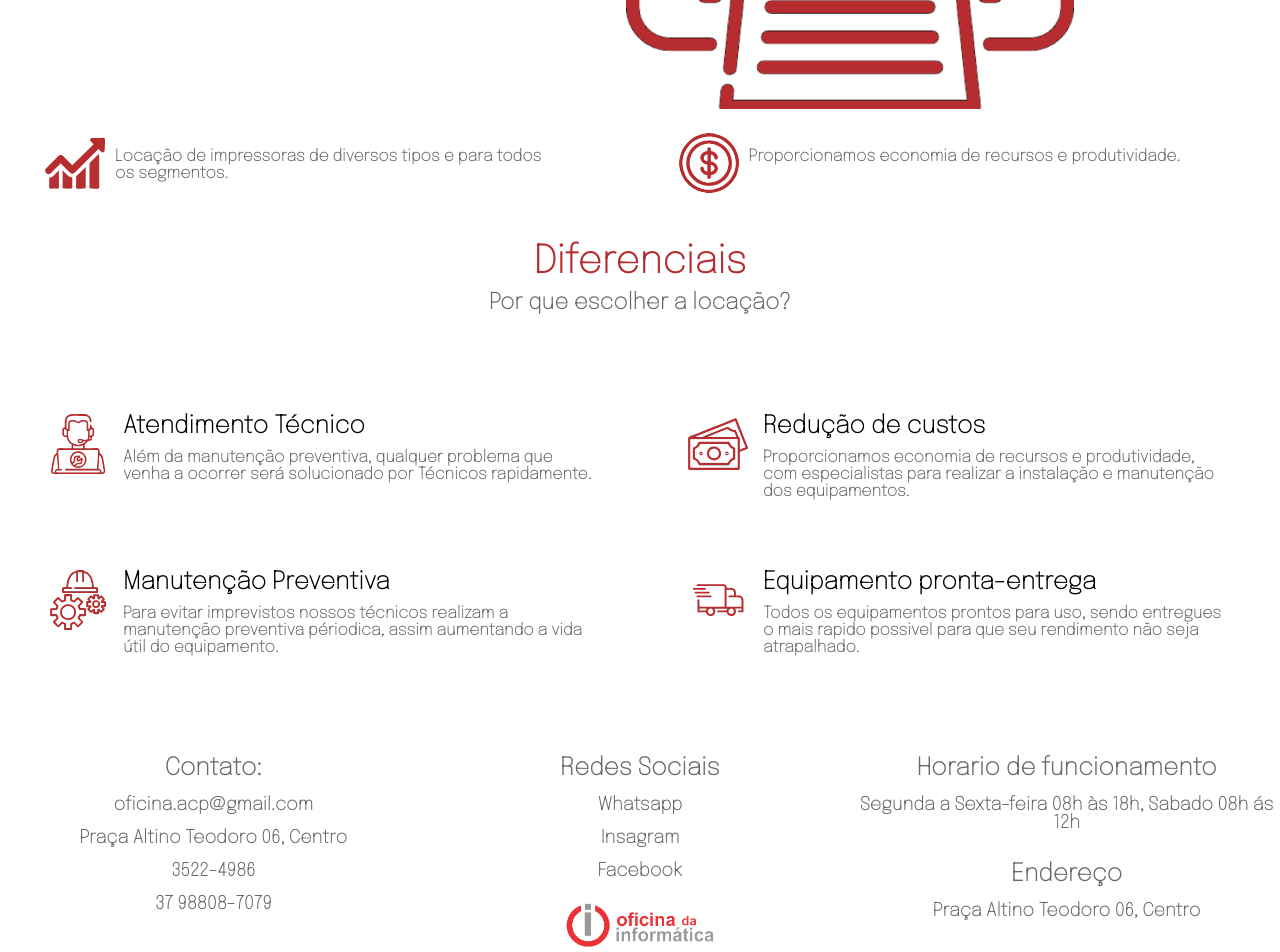
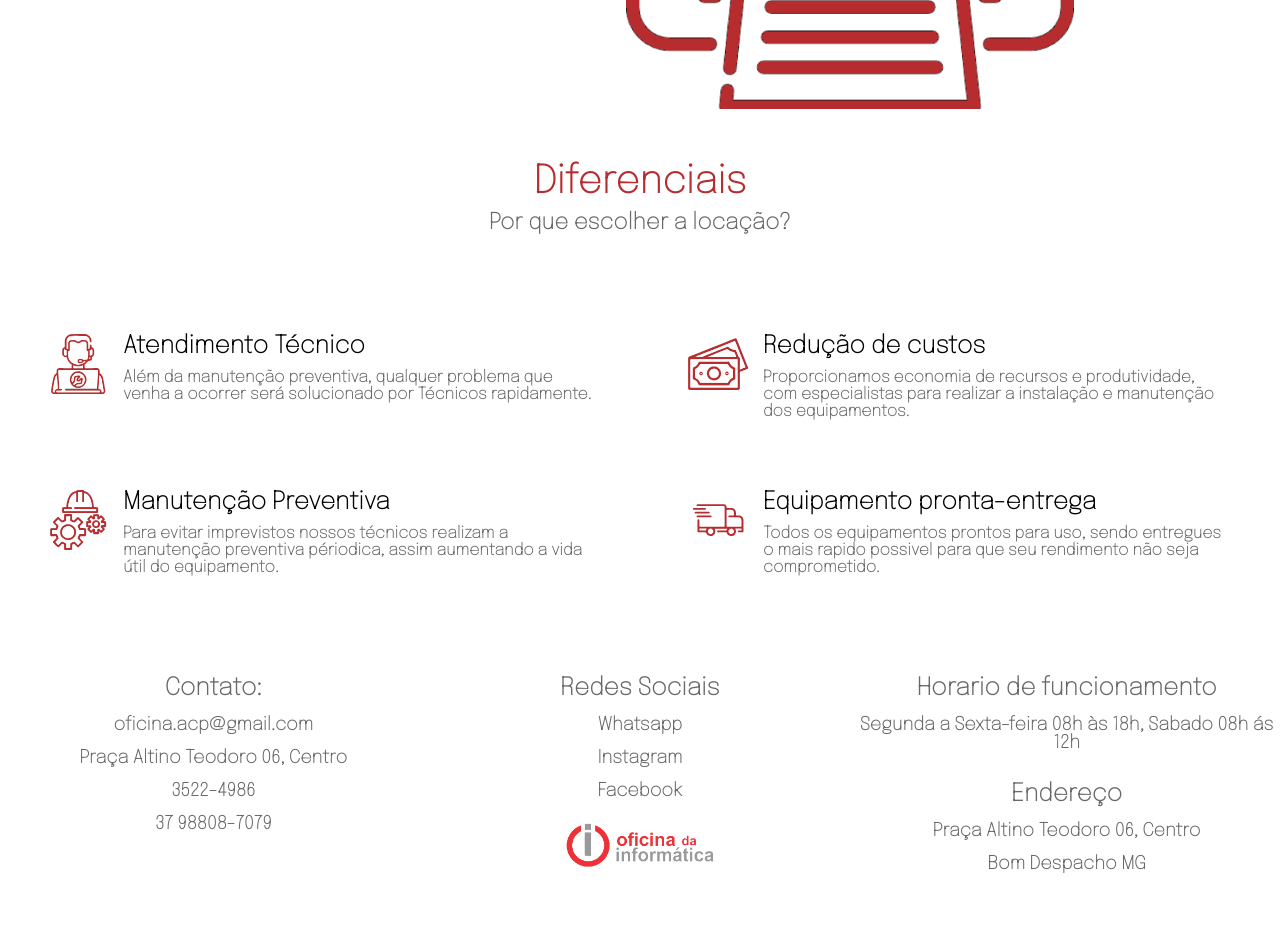
Before and after one commit to GustavoMen/OficinaDaInformatica, a React (Vite) app: page /location in a window 1280 px wide. Shown: the part 480-1432 px from the top of the page. After the commit the page ends 1374 px from the top, so only its background shows below. Built offline with nearby package versions, Linux system fonts and the light colour scheme.

Commit message:
details 0on text

```diff
--- a/index.html
+++ b/index.html
@@ -6,7 +6,7 @@
     <link rel="icon" type="image/svg+xml" href="/public/favicon.ico" />
     <link href="https://fonts.googleapis.com/css2?family=Epilogue:wght@100&display=swap" rel="stylesheet">
     <meta name="viewport" content="width=device-width, initial-scale=1.0" />
-    <meta name="description" content="A Oficina da Informática foi fundada em 1998 em Bom Despacho/MG com o intuito de entregar ao cliente: computadores, periféricos, outros produtos e ...">
+    <meta name="description" content="Oferecemos serviços de Assistencia técnica, concerto de computadores, produtos de informatica, além de profissionais capacitados para fazer o melhor serviço para você.">
     <title>Oficina da Informatica</title>
     <meta name="google-site-verification" content="EhT_ky-rellu8ua92mwj6nh-dsKHiMs-0_5IgEvbpRM" />
   </head>
--- a/src/Components/Footer/Footer.tsx
+++ b/src/Components/Footer/Footer.tsx
@@ -37,7 +37,7 @@ function Footer() {
           href="https://www.instagram.com/oficinadainformatica_bd/"
           rel="noreferrer"
         >
-          <ItemNavigate>Insagram</ItemNavigate>
+          <ItemNavigate>Instagram</ItemNavigate>
         </LinkSocialMedia>
 
         <LinkSocialMedia
@@ -57,6 +57,7 @@ function Footer() {
         </ItemContact>
         <ItemTitle2>Endereço</ItemTitle2>
         <ItemContact>Praça Altino Teodoro 06, Centro</ItemContact>
+        <ItemContact>Bom Despacho MG</ItemContact>
       </FooterItem>
     </FooterContainer>
   );
--- a/src/Pages/HomePage/Home.tsx
+++ b/src/Pages/HomePage/Home.tsx
@@ -145,8 +145,8 @@ export default function Home() {
               />
               <GridTitle>Vendas</GridTitle>
               <GridText>
-                Precisa Comprar Equipamentos, Perifericos e suprimentos de Alta
-                Qualidade?
+                Precisa comprar equipamentos, perifericos e suprimentos de alta
+                qualidade?
               </GridText>
               <GridList>
                 <GridListText>
--- a/src/Pages/LocationPage/Location.elements.tsx
+++ b/src/Pages/LocationPage/Location.elements.tsx
@@ -101,6 +101,8 @@ export const SectionTwoDiv = styled.div`
 export const ItemDiv = styled.div`
   display: flex;
   flex-direction: row;
+  align-items: center;
+  justify-items: center;
   width: 45%;
 
   @media screen and (max-width: 996px) {
--- a/src/Pages/LocationPage/Location.tsx
+++ b/src/Pages/LocationPage/Location.tsx
@@ -48,7 +48,7 @@ function Location() {
             Nos dedicamos em simplificar o dia a dia dos nossos clientes
           </MainText>
           <SecondText>
-            Atendemos com Locação de Impressoras, com modelos de equipamentos
+            Atendemos com locações de Impressoras, com modelos de equipamentos
             para diferentes fluxos de trabalho sempre atualizados com o que há
             de mais inovador e eficiente no mercado.
           </SecondText>
@@ -57,24 +57,6 @@ function Location() {
           <ImgOne src={ImageOne} alt="Imagem ilustrativa" />
         </ImgContainer>
       </Sectionone>
-      <SectionTwo>
-        <SectionTwoDiv>
-          <ItemDiv>
-            <ItemLogo src={locationIconOne} alt="Grafico Subindo" />
-            <ItemText>
-              Locação de impressoras de diversos tipos e para todos os
-              segmentos.
-            </ItemText>
-          </ItemDiv>
-
-          <ItemDiv>
-            <ItemLogo src={locationIconTwo} alt="Icone Dinheiro" />
-            <ItemText>
-              Proporcionamos economia de recursos e produtividade.
-            </ItemText>
-          </ItemDiv>
-        </SectionTwoDiv>
-      </SectionTwo>
 
       <SectionThree>
         <SectionThreeTitle>Diferenciais</SectionThreeTitle>
@@ -122,7 +104,7 @@ function Location() {
               <GridTitle>Equipamento pronta-entrega</GridTitle>
               <GridText>
                 Todos os equipamentos prontos para uso, sendo entregues o mais
-                rapido possivel para que seu rendimento não seja atrapalhado.
+                rapido possivel para que seu rendimento não seja comprometido.
               </GridText>
             </GridDivText>
           </GridItem>
--- a/src/Pages/ServicePage/Service.tsx
+++ b/src/Pages/ServicePage/Service.tsx
@@ -83,8 +83,8 @@ function Service() {
           <GridIcon src={iconGridThree} alt="Icone limpando" />
           <GridMainText>Software</GridMainText>
           <GridText>
-            Realizamos instalação de softwares de diversos tipos. Pacote Office,
-            Anti-Virus, Drivers.
+            Instalamos e configuramos sistemas operacionais e aplicativos para
+            você.
           </GridText>
         </GridItem>
       </SectionTwo>
--- a/src/Pages/SystemsPage/Systems.tsx
+++ b/src/Pages/SystemsPage/Systems.tsx
@@ -40,7 +40,7 @@ function Systems() {
             Tudo oque sua empresa precisa em um só lugar
           </GridMainText>
           <GridSecondText>
-            Gestão integrada, rotinas comtabeis e emissão de documentos fiscais
+            Gestão integrada, rotinas contáveis e emissão de documentos fiscais
             direto do navegador web.
           </GridSecondText>
         </GridInitialLeft>
@@ -49,13 +49,13 @@ function Systems() {
           <GridMainText>Feito para o empresário brasileiro</GridMainText>
           <GridSecondText>
             Atende empresas de pequeno e médio porte, com a mesma eficiência.
-            Indicado para MEI, empresas do Simples, Lucro real ou Presumido.{" "}
+            Indicado para MEI, empresas do simples, lucro real ou presumido.
           </GridSecondText>
         </GridInitialRight>
 
         <GridContainerTextLeft>
           <GridMainText>
-            Emissão ilimitada de notas e documentos fiscais, Onde e quando
+            Emissão ilimitada de notas e documentos fiscais, onde e quando
             quiser
           </GridMainText>
 
@@ -68,10 +68,7 @@ function Systems() {
           <GridMainText>E Mais:</GridMainText>
           <GridList>
             <GridListText>
-              Integração gratuita com a contabilidade.
-            </GridListText>
-            <GridListText>
-              Geração de arquivos fiscais Sintegra e Sped.
+              Geração de arquivos fiscais Sintegra e Speed.
             </GridListText>
             <GridListText>
               Controle financeiro com geração de boleto.
```
